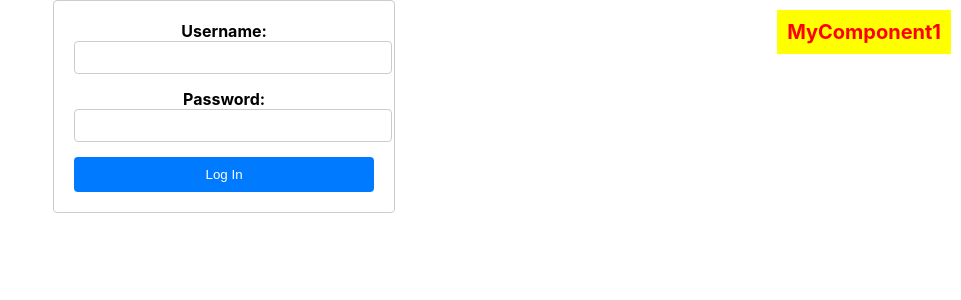
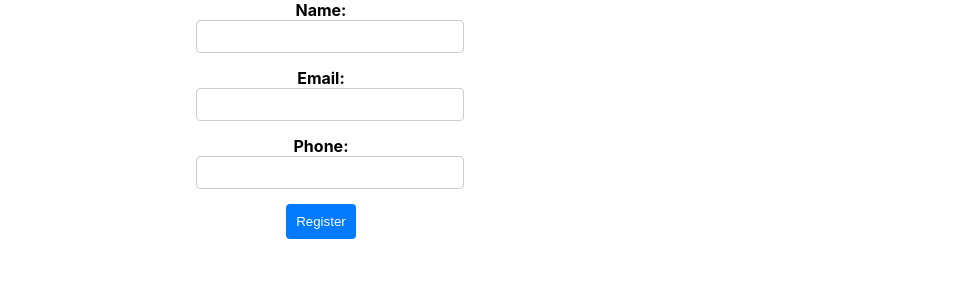
Before and after one commit to CodeCraftersGPT/tileskart3, a React (Create React App) app: page / in a window 1280 px wide. Shown: the top 300 px of the page, without its empty margins (319-1280 px from the left). Built offline with nearby package versions, Linux system fonts and the light colour scheme.

Commit message:
32-registrationForm

```diff
--- a/src/App.js
+++ b/src/App.js
@@ -14,6 +14,8 @@ import PostListAxios from './Components/FetchAPI/PostListAxios';
 import MyComponent from './Components/Styles/MyComponent';
 import MyComponent1 from './Components/Styles/MyComponent1';
 import Login from './Components/Styles/Login';
+import Registration from './Components/FormAndEventHandling/Registration';
+
 
 
 const employee ={
@@ -32,8 +34,7 @@ const employee ={
 function App() {
   return (
     <div className="App" style={{ display: 'flex', justifyContent: 'center' }} >
-      <Login/>
-      <MyComponent1/>
+      <Registration/>
 
       {/* <MyComponent/>
       <MyComponent1/> */}
--- /dev/null
+++ b/src/Components/FormAndEventHandling/Registration.js
@@ -0,0 +1,78 @@
+import React, { useState } from 'react';
+import styles from './Registration.module.css';
+
+function Registration() {
+    const [user, setUser] = useState({
+        name: '',
+        email: '',
+        phone: ''
+    });
+
+    const handleNameChange = (event) => {
+        setUser(prevState => ({
+            ...prevState,
+            name: event.target.value
+        }));
+    };
+
+    const handleEmailChange = (event) => {
+        setUser(prevState => ({
+            ...prevState,
+            email: event.target.value
+        }));
+    };
+
+    const handlePhoneChange = (event) => {
+        setUser(prevState => ({
+            ...prevState,
+            phone: event.target.value
+        }));
+    };
+
+    const handleSubmit = (event) => {
+        event.preventDefault();
+        console.log('User Registered:', user);
+        // Implement registration logic here
+    };
+
+    return (
+        <form onSubmit={handleSubmit} className={styles.form}>
+            <div className={styles.inputGroup}>
+                <label htmlFor="name" className={styles.label}>Name:</label>
+                <input
+                    type="text"
+                    id="name"
+                    name="name"
+                    className={styles.input}
+                    value={user.name}
+                    onChange={handleNameChange}
+                />
+            </div>
+            <div className={styles.inputGroup}>
+                <label htmlFor="email" className={styles.label}>Email:</label>
+                <input
+                    type="email"
+                    id="email"
+                    name="email"
+                    className={styles.input}
+                    value={user.email}
+                    onChange={handleEmailChange}
+                />
+            </div>
+            <div className={styles.inputGroup}>
+                <label htmlFor="phone" className={styles.label}>Phone:</label>
+                <input
+                    type="tel"
+                    id="phone"
+                    name="phone"
+                    className={styles.input}
+                    value={user.phone}
+                    onChange={handlePhoneChange}
+                />
+            </div>
+            <button type="submit" className={styles.submitButton}>Register</button>
+        </form>
+    );
+}
+
+export default Registration;
--- /dev/null
+++ b/src/Components/FormAndEventHandling/Registration.module.css
@@ -0,0 +1,39 @@
+.loginForm {
+    display: flex;
+    flex-direction: column;
+    width: 300px;
+    margin: auto;
+    padding: 20px;
+    border: 1px solid #ccc;
+    border-radius: 4px;
+}
+
+.inputGroup {
+    margin-bottom: 15px;
+}
+
+.label {
+    margin-bottom: 5px;
+    font-weight: bold;
+}
+
+.input {
+    width: 100%;
+    padding: 8px;
+    border: 1px solid #ccc;
+    border-radius: 4px;
+}
+
+.submitButton {
+    background-color: #007BFF;
+    color: white;
+    padding: 10px;
+    border: none;
+    border-radius: 4px;
+    cursor: pointer;
+    transition: background-color 0.3s;
+}
+
+.submitButton:hover {
+    background-color: #0056b3;
+}
```
